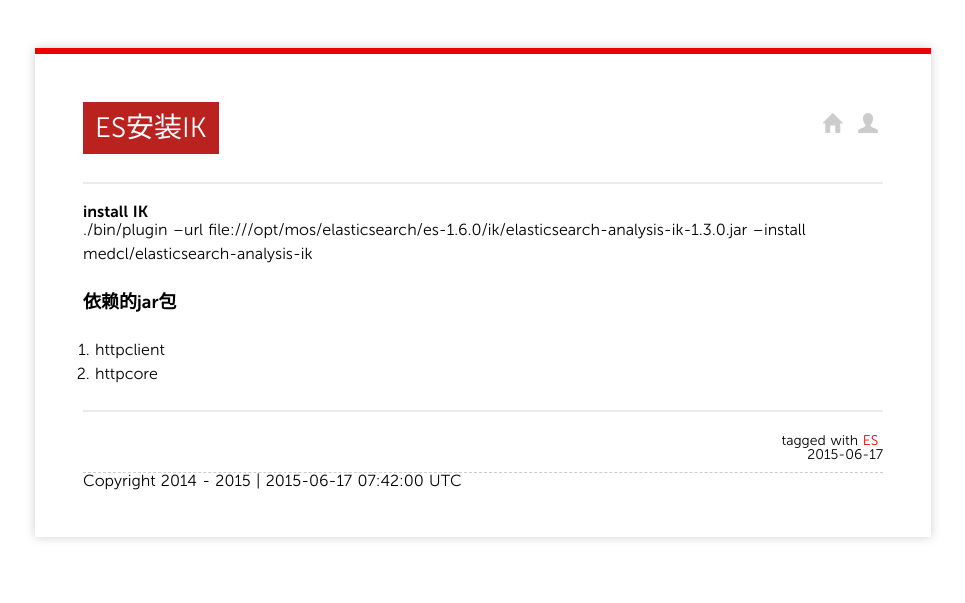
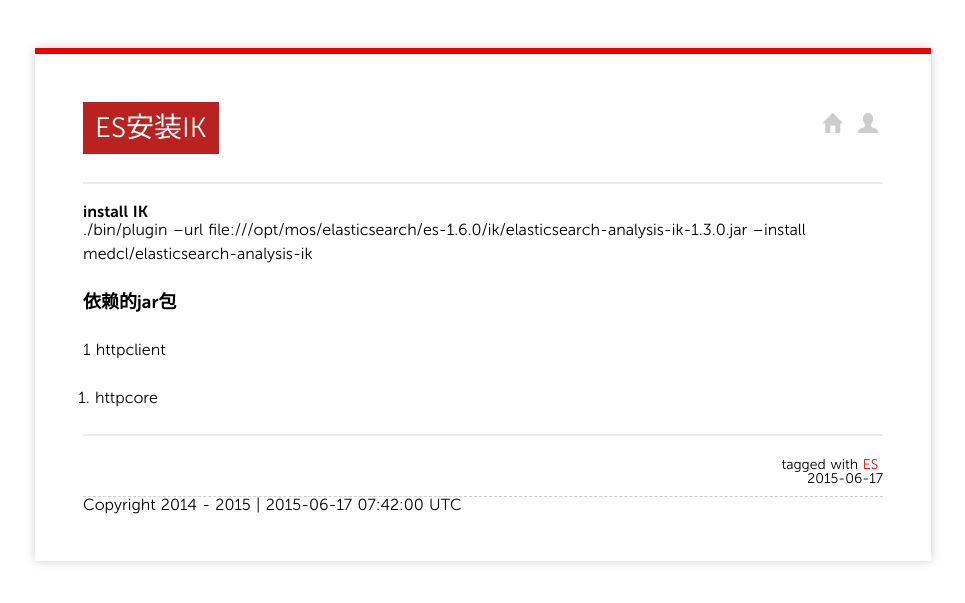
Before and after one commit to junix/junix.github.io, a Jekyll site: the page built from _posts/2015/2015-06-17-ik.md, in a window 1280 px wide. Shown: the top 603 px of the page, without its empty margins (157-1122 px from the left). Built offline with Jekyll 4.4.1, drawn with Linux system fonts in a browser that asks for light colours; nearby versions of some CDN libraries; Markdown is read by kramdown in place of the engine named in the settings.

Commit message:
modify new post [/Users/junix/junix.github.io/_posts/2015/2015-04-21-exim.md]

```diff
--- a/_posts/2015/2015-06-17-ik.md
+++ b/_posts/2015/2015-06-17-ik.md
@@ -13,5 +13,5 @@
 
 ### 依赖的jar包
 
-1. httpclient
+1 httpclient
 2. httpcore
```
